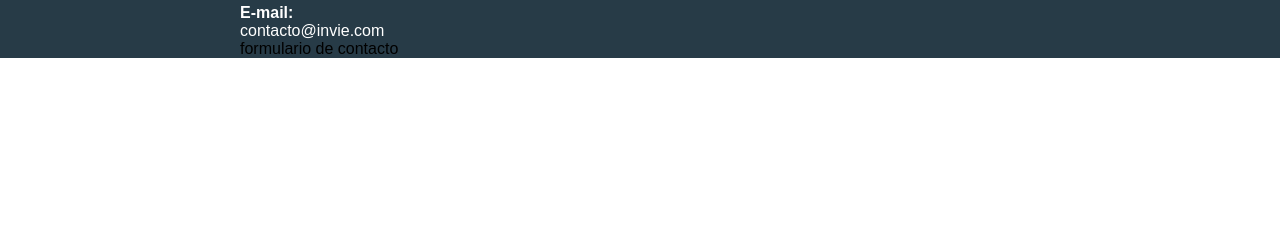
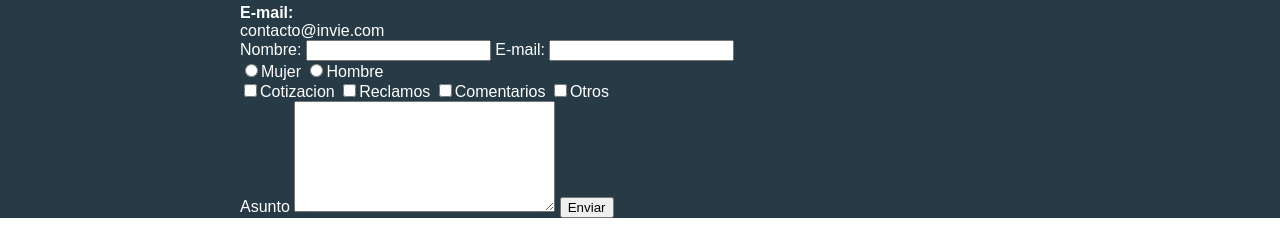
Before and after one commit to HarpeBlue/Invie-Desarrollo-web, a plain HTML site: page index.html in a window 1280 px wide. Shown: the part 1160-1394 px from the top of the page. Before the commit the page ends 1218 px from the top, so only its background shows below. Drawn offline with Linux system fonts and the light colour scheme; a web font is replaced by a local one.

Commit message:
Agregando formulario a mi website con inputs, labels y textarea.

```diff
--- a/css/invie.css
+++ b/css/invie.css
@@ -125,3 +125,7 @@ button
   color: white;
   text-decoration: none;
 }
+.formulario
+{
+  color: white;
+}
--- a/index.html
+++ b/index.html
@@ -60,13 +60,43 @@
     <footer class="footer">
       <div class="contenedor">
         <div class="contacto">
-          <img src="images/invie-white.png" alt="Logotipo Blanco">
+          <img src="images/invie-white.png" alt="Logotipo Blanco" />
           <a href="tel:+573024456678"><strong>Telefono: </strong><span>3213992410</span></a>
           <a href="mailto:contacto@invie.com"><strong>E-mail: </strong><span>contacto@invie.com</span></a>
         </div>
-        <div class="formulario">
-          formulario de contacto
-        </div>
+        <form class="formulario">
+          <label for="nombre">Nombre: </label>
+          <input type="text" required id="nombre" name="nombre" />
+          <label for="email">E-mail: </label>
+          <input type="email" required id="email" name="email" />
+          <div class="sexo">
+            <label for="mujer">
+              <input type="radio" required id="mujer" name="sexo" value="mujer" />Mujer
+            </label>
+            <label for="hombre">
+              <input type="radio" required id="hombre" name="sexo" value="hombre" />Hombre
+            </label>
+          </div>
+          <div class="intereses">
+            <label for="cotizacion">
+              <input type="checkbox" required id="cotizacion" name="intereses" value="cotizacion" />Cotizacion
+            </label>
+            <label for="reclamos">
+              <input type="checkbox" required id="reclamos" name="intereses" value="reclamos" />Reclamos
+            </label>
+            <label for="comentarios">
+              <input type="checkbox" required id="comentarios" name="intereses" value="comentarios" />Comentarios
+            </label>
+            <label for="otros">
+              <input type="checkbox" required id="otros" name="intereses" value="otros" />Otros
+            </label>
+          </div>
+          <div class="">
+            <label for="asunto">Asunto</label>
+          <textarea name="Asunto" id="asunto" rows="7" cols="30"></textarea>
+          <input type="submit" name="" value="Enviar" />
+          </div>
+        </form>
       </div>
     </footer>
   </body>
```
